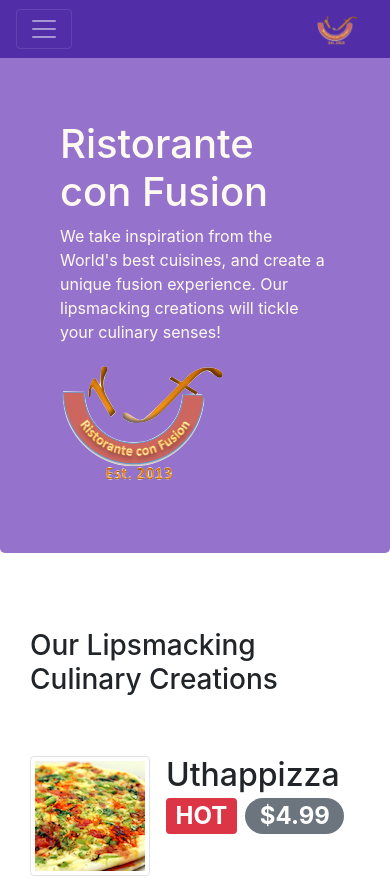
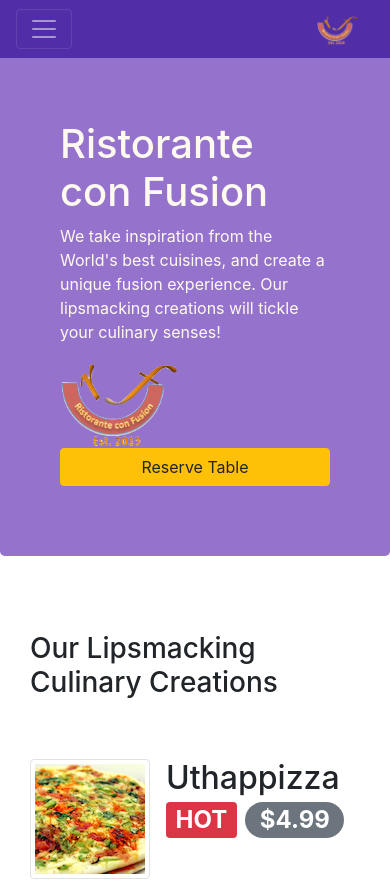
Before and after one commit to Katona/Bootstrap4, a website: page index.html in a window 390 px wide. Shown: the top 882 px of the page. Drawn offline with nearby package versions, Linux system fonts and the light colour scheme.

Commit message:
Task 3 - reserve button

```diff
--- a/index.html
+++ b/index.html
@@ -41,7 +41,14 @@
                     <p>We take inspiration from the World's best cuisines, and create a unique fusion experience. Our lipsmacking creations will tickle your culinary senses!</p>
                 </div>
                 <div class="col-12 col-sm align-self-center">
-                    <img src="img/logo.png" class="img-fluid">
+                    <div class="row align-items-center">
+                        <div class="col-6">
+                            <img src="img/logo.png" class="img-fluid">
+                        </div>
+                        <div class="col-12 col-sm-6">
+                            <a class="btn btn-small btn-block btn-warning"" href="#reservation">Reserve Table</a>
+                        </div>
+                    </div>
                 </div>
             </div>
         </div>
@@ -95,7 +102,7 @@
         </div>
         <div class="row row-content">
             <div class="col-12 offset-sm-2 col-sm-8">
-                <div class="card">
+                <div id="reservation" class="card">
                     <h3 class="card-header text-white bg-warning">
                         Reserve a Table
                     </h3>
```
